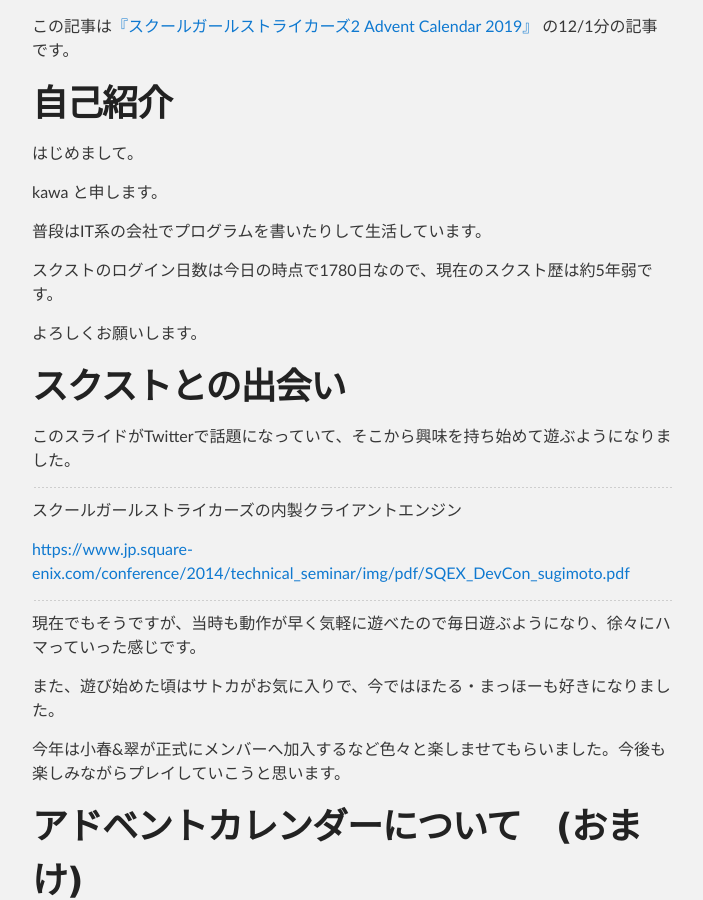
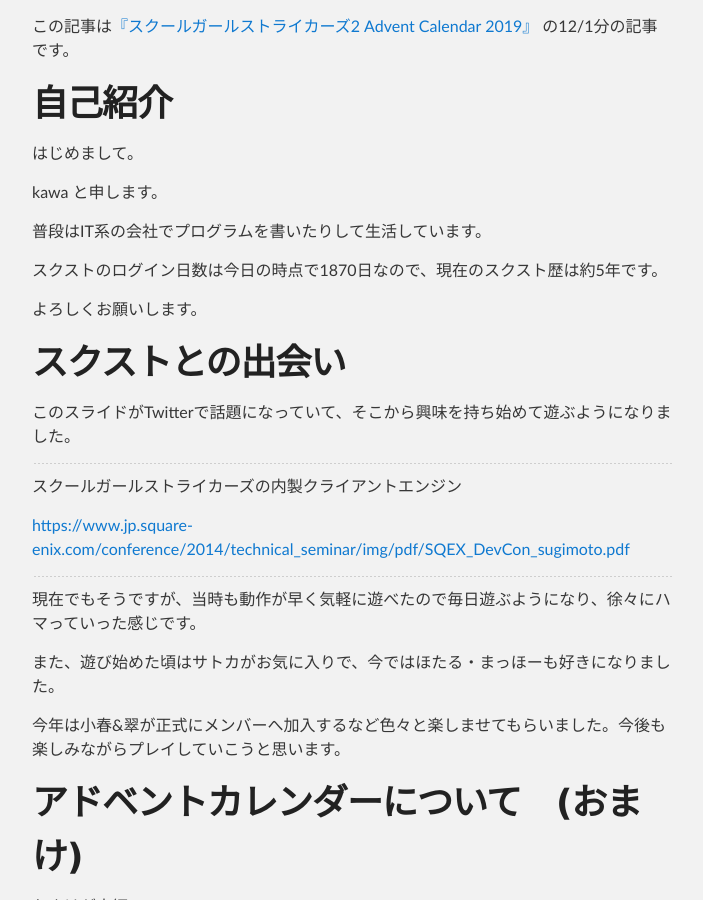
Before and after one commit to kawa0x0A/SchoolGirlStrikersAdventCalendar2019, a Jekyll site: the page built from _posts/2019-12-01-Introduction.md, in a window 1280 px wide and 900 px high, scrolled down 461 px. Shown: the whole window, without its empty margins (288-991 px from the left). Built offline with Jekyll 4.4.1, drawn with Linux system fonts in a browser that asks for light colours; the repository's description, which GitHub fills in, is left out.

Commit message:
Update 2019-12-01-Introduction.md

```diff
--- a/_posts/2019-12-01-Introduction.md
+++ b/_posts/2019-12-01-Introduction.md
@@ -12,7 +12,7 @@ title : スクストとの出会い (おまけ:アドベントカレンダーに
 
  普段はIT系の会社でプログラムを書いたりして生活しています。
 
- スクストのログイン日数は今日の時点で1780日なので、現在のスクスト歴は約5年弱です。
+ スクストのログイン日数は今日の時点で1870日なので、現在のスクスト歴は約5年です。
 
  よろしくお願いします。
 
```
